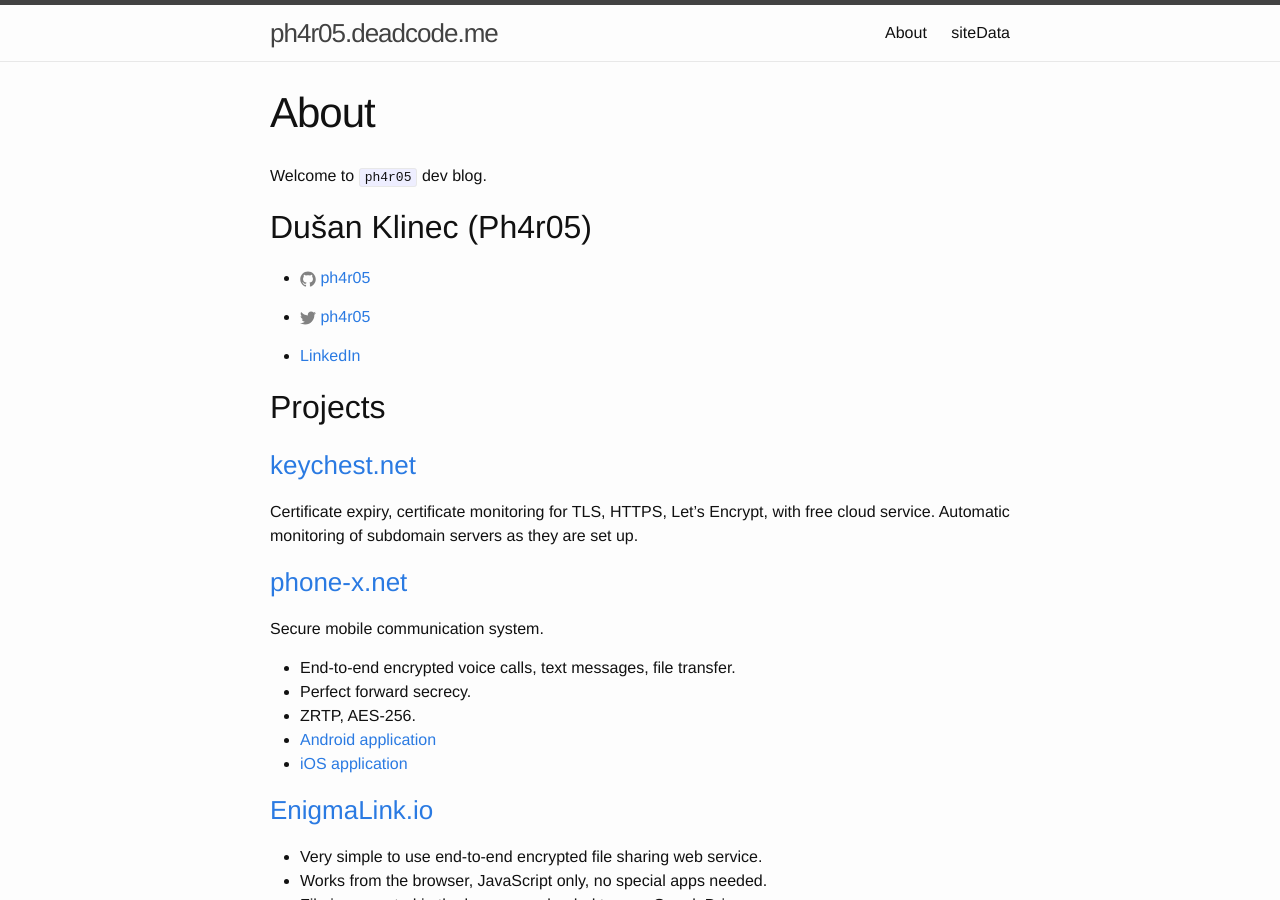
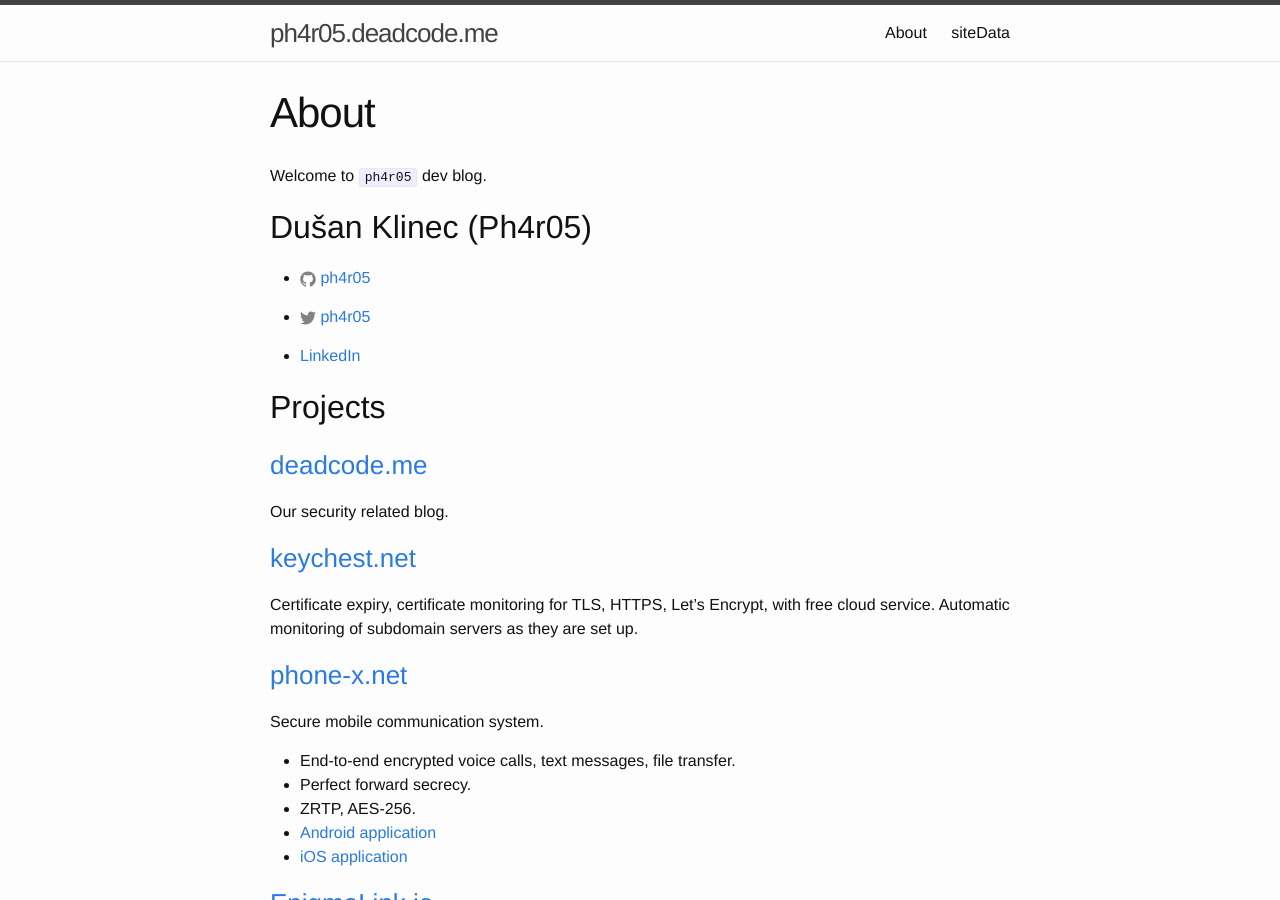
Before and after one commit to ph4r05/devblog, a Jekyll site: the page built from about.md, in a window 1280 px wide and 900 px high. Built offline with Jekyll 4.4.1, drawn with Linux system fonts in a browser that asks for light colours.

Commit message:
about - main blog added

```diff
--- a/about.md
+++ b/about.md
@@ -13,6 +13,9 @@ Welcome to `ph4r05` dev blog.
 
 
 ## Projects
+
+### [deadcode.me](https://deadcode.me)
+Our security related blog.
 
 ### [keychest.net](https://keychest.net)
 Certificate expiry, certificate monitoring for TLS, HTTPS, Let's Encrypt, with free cloud service. Automatic monitoring of subdomain servers as they are set up.
```
